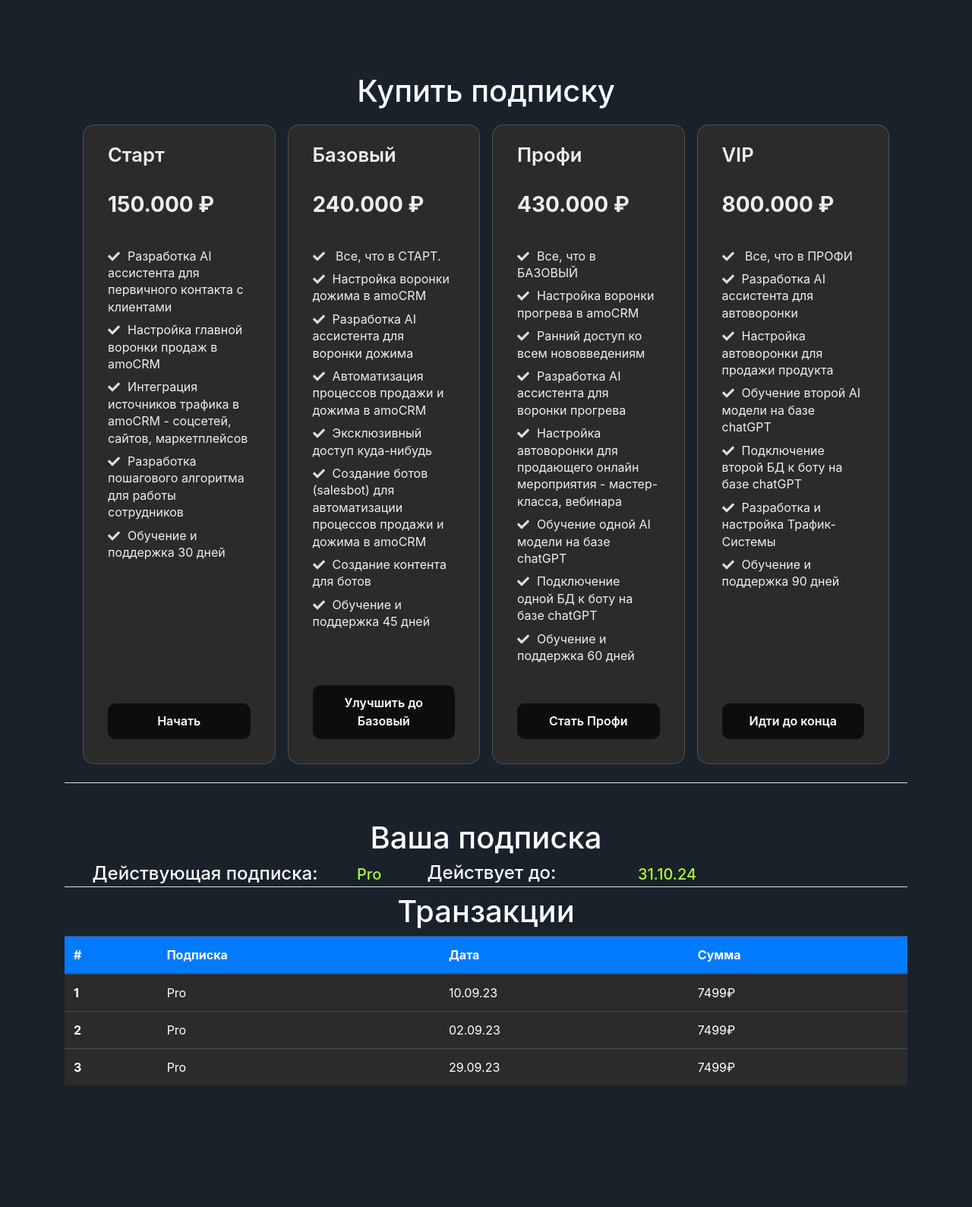
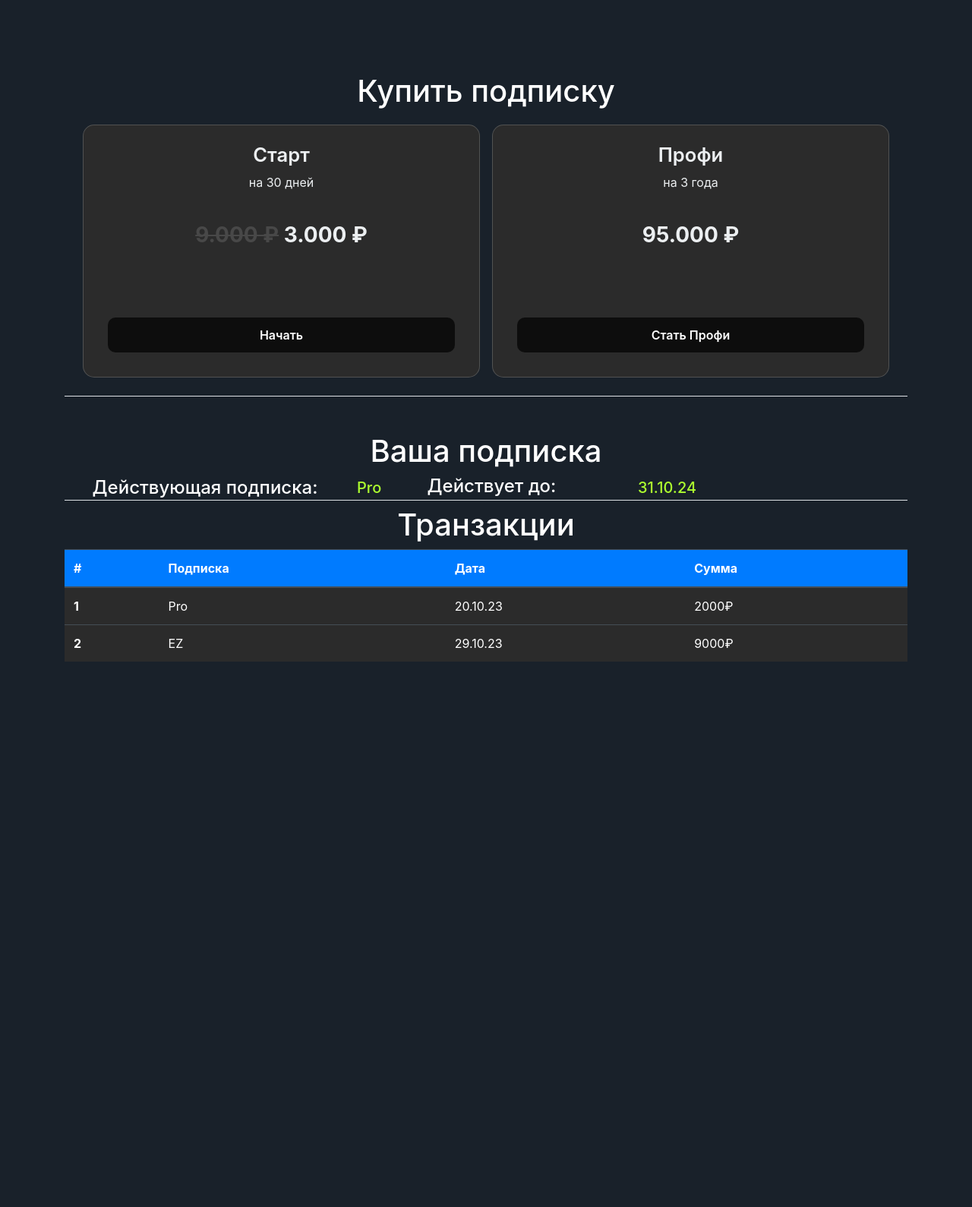
Before and after one commit to Oleg-Pashchenko/avatarex-site, a Django app: page /payment/ in a window 1280 px wide. Shown: the part 73-1662 px from the top of the page at 76% size. After the commit the page ends 944 px from the top, so only its background shows below. Run offline with Django 4.2, Linux system fonts and the light colour scheme; the visitor is signed in with stand-in values (Sample User, id 1); some libraries are stand-ins or nearby versions.

Commit message:
detached payment fix

```diff
--- a/home/new_views.py
+++ b/home/new_views.py
@@ -144,8 +144,23 @@ def database_and_knowledge_mode(request):
 
 @login_required
 def payment(request):
-    return render(request, 'home/payment.html')
+    transaction = [{'name': 'Pro',
+                    'date': '20.10.23',
+                    'amount': 2000,
+                    },
+                   {'name': 'EZ',
+                    'date': '29.10.23',
+                    'amount': 9000,
+                    }
 
+                   ]
+    new_user = True  # или False
+    user = {'new_user': new_user}
+    return render(request, 'home/payment.html',
+                  {'transaction': transaction,
+                   'user': user,
+
+                   })
 
 
 def about(request):
--- a/static/css/payment.css
+++ b/static/css/payment.css
@@ -20,6 +20,7 @@ body {
 
 ul {
     list-style: none;
+    text-align: center;
 }
 
 .main {
@@ -98,11 +99,13 @@ ul {
 .card__heading {
     font-size: 1.6em;
     font-weight: 600;
+    text-align: center;
 }
 
 .card__price {
     font-size: 1.75em;
     font-weight: 700;
+    text-align: center;
 }
 
 .flow > * + * {
@@ -174,9 +177,9 @@ ul {
 }
 
 .card:nth-child(2) {
-    --hue: 600.34;
-    --saturation: 95.9%;
-    --lightness: 50.76%;
+     --hue: 10.69;
+    --saturation: 100%;
+    --lightness: 48.04%;
 }
 
 .card:nth-child(3) {
--- a/templates/home/payment.html
+++ b/templates/home/payment.html
@@ -5,72 +5,40 @@
 {% endblock %}
 {% load static %}
 
+{% csrf_token %}
+
+{% block content %}
+    <style>
 
 
-{% block content %}
+    </style>
     <link rel="stylesheet" type="text/css" href="{% static 'css/payment.css' %}">
     <main class="main flow">
         <h1 style="display: flex; justify-content: center; ">Купить подписку</h1>
         <div class="main__cards cards">
             <div class="cards__inner">
                 <div class="cards__card card">
-                    <h1 class="card__heading">Старт</h1>
-                    <p class="card__price">150.000 ₽</p>
-                    <ul role="list" class="card__bullets flow">
-                        <li>Разработка AI ассистента для первичного контакта с клиентами</li>
-                        <li>Настройка главной воронки продаж в amoCRM</li>
-                        <li>Интеграция источников трафика в amoCRM - соцсетей, сайтов, маркетплейсов</li>
-                        <li>Разработка пошагового алгоритма для работы сотрудников</li>
-                        <li>Обучение и поддержка 30 дней</li>
-                    </ul>
-                    <a href="#basic" class="card__cta cta">Начать</a>
+                    <div><h1 class="card__heading">Старт</h1>
+                        <p style="text-align: center">на 30 дней</p></div>
+
+                    {% if user.new_user %}
+                        <p class="card__price" id="price">
+                            <span style="text-decoration: line-through; color: #484848;">9.000 ₽</span> 3.000 ₽
+                        </p>
+                    {% else %}
+                        <p class="card__price" id="price">9.000 ₽</p>
+                    {% endif %}
+                    <ul class="list"></ul>
+                    <a onclick="setPeriod(1)" class="card__cta cta">Начать</a>
                 </div>
 
-                <div class="cards__card card">
-                    <h1 class="card__heading">Базовый</h1>
-                    <p class="card__price">240.000 ₽</p>
-                    <ul role="list" class="card__bullets flow">
-                        <li> Все, что в СТАРТ.</li>
-                        <li>Настройка воронки дожима в amoCRM</li>
-                        <li>Разработка AI ассистента для воронки дожима</li>
-                        <li>Автоматизация процессов продажи и дожима в amoCRM</li>
-                        <li>Эксклюзивный доступ куда-нибудь</li>
-                        <li>Создание ботов (salesbot) для автоматизации процессов продажи и дожима в amoCRM</li>
-                        <li>Создание контента для ботов</li>
-                        <li>Обучение и поддержка 45 дней</li>
-
-                    </ul>
-                    <a href="#pro" class="card__cta cta">Улучшить до Базовый</a>
-                </div>
 
                 <div class="cards__card card">
-                    <h1 class="card__heading">Профи</h1>
-                    <p class="card__price">430.000 ₽</p>
-                    <ul role="list" class="card__bullets flow">
-                        <li>Все, что в БАЗОВЫЙ</li>
-                        <li>Настройка воронки прогрева в amoCRM</li>
-                        <li>Ранний доступ ко всем нововведениям</li>
-                        <li>Разработка AI ассистента для воронки прогрева</li>
-                        <li>Настройка автоворонки для продающего онлайн мероприятия - мастер-класса, вебинара</li>
-                        <li>Обучение одной AI модели на базе chatGPT</li>
-                        <li>Подключение одной БД к боту на базе chatGPT</li>
-                        <li>Обучение и поддержка 60 дней</li>
-                    </ul>
-                    <a href="#ultimate" class="card__cta cta">Стать Профи</a>
-                </div>
-                <div class="cards__card card">
-                    <h1 class="card__heading">VIP</h1>
-                    <p class="card__price">800.000 ₽</p>
-                    <ul role="list" class="card__bullets flow">
-                        <li> Все, что в ПРОФИ</li>
-                        <li>Разработка AI ассистента для автоворонки</li>
-                        <li>Настройка автоворонки для продажи продукта</li>
-                        <li>Обучение второй AI модели на базе chatGPT</li>
-                        <li>Подключение второй БД к боту на базе chatGPT</li>
-                        <li>Разработка и настройка Трафик-Системы</li>
-                        <li>Обучение и поддержка 90 дней</li>
-                    </ul>
-                    <a href="#ultimate" class="card__cta cta">Идти до конца</a>
+                    <div><h1 class="card__heading">Профи</h1>
+                        <p style="text-align: center">на 3 года </p></div>
+                    <p class="card__price">95.000 ₽</p>
+                    <ul class="list"></ul>
+                    <a onclick="setPeriod(2)" class="card__cta cta">Стать Профи</a>
                 </div>
             </div>
 
@@ -125,37 +93,46 @@
     <div class=" mt-2 " style="display: flex; justify-content: center;">
         <table style="background-color: #2b2b2b;" class="table table-dark table-hover">
             <thead class="bg-primary ">
+
             <tr>
-                <th scope="col ">#</th>
+                <th scope="col">#</th>
                 <th scope="col">Подписка</th>
                 <th scope="col">Дата</th>
                 <th scope="col">Сумма</th>
             </tr>
             </thead>
             <tbody>
+            {% for transaction in transaction %}
             <tr>
-                <th scope="row">1</th>
-                <td>Pro</td>
-                <td>10.09.23</td>
-                <td>7499₽</td>
+                <th scope="row">{{ forloop.counter }}</th>
+                <td>{{ transaction.name }}</td>
+                <td>{{ transaction.date}}</td>
+                <td>{{ transaction.amount }}₽</td>
             </tr>
-            <tr>
-                <th scope="row">2</th>
-                <td>Pro</td>
-                <td>02.09.23</td>
-                <td>7499₽</td>
-            </tr>
-            <tr>
-                <th scope="row">3</th>
-                <td>Pro</td>
-                <td>29.09.23</td>
-                <td>7499₽</td>
-            </tr>
+            {% endfor %}
             </tbody>
         </table>
     </div>
+    <script>
+        // Функция для отправки POST-запроса
+        function sendPeriod(value) {
+            // Создаем объект FormData для передачи данных в POST-запросе
+            const formData = new FormData();
+            formData.append('period', value);
+            const requestOptions = {
+                method: 'POST',
 
+                headers: {
+                    'Content-Type': 'application/json',
+                },
+                body: formData,
+            };
+            fetch(`payment`, requestOptions).then(response => {
 
+                }
+            )
+        }
+    </script>
 
     <script>console.clear();
 
```
Also changed, not shown: home/api.py (line endings or trailing spaces).
